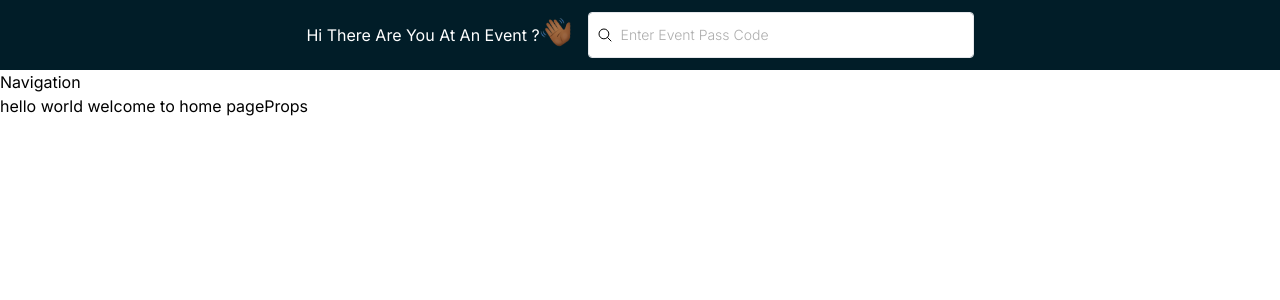
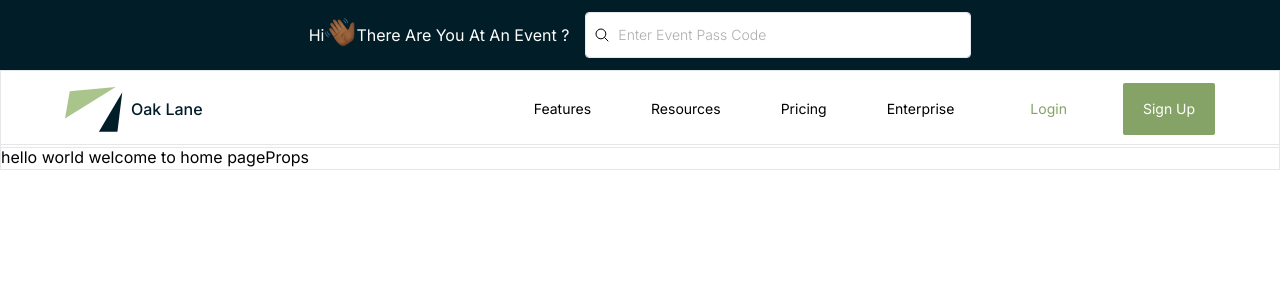
Before and after one commit to devdahcoder/oak-lane, a Next.js app: page / in a window 1280 px wide. Shown: the top 300 px of the page. Built offline with nearby package versions, Linux system fonts and the light colour scheme.

Commit message:
feat: added header

```diff
--- a/components/EventCodeContainer.tsx
+++ b/components/EventCodeContainer.tsx
@@ -34,11 +34,8 @@ const EventCodeContainer = (props: Props) => {
 
     return (
         <div className={`flex flex-row items-center justify-center py-3 bg-dark-100 space-x-4 ${className}`}>
-            <div className="flex flex-row items-center capitalize text-base text-white">
-                <p>Hi there are you at an event ? </p>
 
-                <span className="animate-wave"><img className="flex flex-row -items-center justify-center h-8 w-8" src="./Images/waving-hand.png" alt="waving-hand" /></span>
-            </div>
+            <div className="flex flex-row items-center capitalize text-base text-white">Hi <span className="animate-wave"><img className="flex flex-row -items-center justify-center h-8 w-8" src="./Images/waving-hand.png" alt="waving-hand" /></span> there are you at an event ? </div>
             <Input
                 placeholder='Enter Event Pass Code'
                 className='w-96 py-3 px-8 text-sm placeholder:font-light placeholder:text-gray-100'
--- a/components/Header.tsx
+++ b/components/Header.tsx
@@ -6,7 +6,7 @@ type Props = {}
 
 const Header = (props: Props) => {
     return (
-        <div>
+        <div className="absolute top-0 left-0 w-full z-50">
             <EventCodeContainer />
             <Navigation />
         </div>
--- a/components/Layouts/AppLayout.tsx
+++ b/components/Layouts/AppLayout.tsx
@@ -11,7 +11,7 @@ const AppLayout = (props: Props) => {
     return (
         <div>
             <Header />
-            <div>
+            <div className="border mt-36">
                 {props?.children}
             </div>
         </div>
--- /dev/null
+++ b/components/Logo.tsx
@@ -0,0 +1,25 @@
+import React from 'react';
+import MainLogo from '../public/Icons/Logo';
+
+type Props = {
+    className?: string;
+    style?: React.CSSProperties;
+    icon?: React.ReactNode;
+    title?: string;
+    titleClassName?: string;
+    titleStyle?: React.CSSProperties;
+    iconClassName?: string;
+}
+
+const Logo = (props: Props) => {
+    const { className, style, icon, title, titleStyle, titleClassName, iconClassName } = props;
+    return (
+        <div style={style} className={`flex flex-row items-center justify-center ${className}`}>
+            {icon ?? <MainLogo className={iconClassName} />}
+
+            <span style={titleStyle} className={`text-large font-medium text-dark-100 ml-2 ${titleClassName}`}>{title}</span>
+        </div>
+    )
+}
+
+export default Logo
--- /dev/null
+++ b/components/MultiNavigation.tsx
@@ -0,0 +1,28 @@
+import React from 'react';
+import Link from 'next/link';
+import { HeaderNavigationEnum } from '../types/enums';
+import { HeaderNavigation } from '../types';
+
+type Props = {
+    id: number;
+    index: number;
+    title: string;
+    href: string;
+    icon?: string;
+    className?: string;
+    style?: React.CSSProperties;
+    type: HeaderNavigationEnum;
+    subNavigation?: HeaderNavigation[];
+}
+
+const MultiNavigation = (props: Props) => {
+    return (
+        <div className="" draggable="false" role={'button'}>
+            <Link href={props?.href}>
+                <a className={props.className} style={props?.style}>{props?.title}</a>
+            </Link>
+        </div>
+    )
+}
+
+export default MultiNavigation
--- a/components/Navigation.tsx
+++ b/components/Navigation.tsx
@@ -1,10 +1,44 @@
-import React from 'react'
+import React from 'react';
+import Logo from './Logo';
+import { navigation } from '../context/navigation';
+import SingleNavigation from './SingleNavigation';
+import { HeaderNavigationEnum } from '../types/enums';
+
 
 type Props = {}
 
 const Navigation = (props: Props) => {
     return (
-        <div>Navigation</div>
+        <div className="border">
+            <div className={`flex flex-row items-center justify-between py-3 w-[90%] my-0 mx-auto`}>
+                <Logo title={`Oak Lane`} />
+
+
+                <div>
+                    <nav>
+                        <ul className={`flex flex-row items-center list-none space-x-5`}>
+                            {navigation.map(({title, href, id, type, subNavigation, className, icon, style}, index) => (
+                                <li key={index}>
+                                    {type === HeaderNavigationEnum.LINK && (
+                                        <SingleNavigation
+                                            title={title}
+                                            href={href}
+                                            id={id}
+                                            index={index}
+                                            type={type}
+                                            subNavigation={subNavigation}
+                                            className={className}
+                                            style={style}
+                                            icon={icon}
+                                        />
+                                    )}
+                                </li>
+                            ))}
+                        </ul>
+                    </nav>
+                </div>
+            </div>
+        </div>
     )
 }
 
--- /dev/null
+++ b/components/SingleNavigation.tsx
@@ -0,0 +1,36 @@
+import React from 'react';
+import Link from 'next/link';
+import { HeaderNavigationEnum } from '../types/enums';
+import { HeaderNavigation } from '../types';
+
+type Props = {
+    id: number;
+    index: number;
+    title: string;
+    href: string;
+    icon?: string;
+    className?: string;
+    style?: React.CSSProperties;
+    type: HeaderNavigationEnum;
+    subNavigation?: HeaderNavigation[];
+}
+
+const SingleNavigation = (props: Props) => {
+
+    const { id, index, title, href, icon, className, style, type, subNavigation } = props;
+
+    return (
+        <div className="flex flex-row items-center" draggable="false" >
+            <Link href={href}>
+                <a
+                    className={`flex flex-row items-center justify-center w-full h-full py-2 px-5 text-sm ${className}`}
+                    style={style}
+                >
+                    {title}
+                </a>
+            </Link>
+        </div>
+    )
+}
+
+export default SingleNavigation
--- /dev/null
+++ b/context/navigation.ts
@@ -0,0 +1,51 @@
+import { HeaderNavigation } from "../types";
+import { HeaderNavigationEnum } from "../types/enums";
+
+export const navigation: HeaderNavigation[] = [
+    {
+        id: 1,
+        title: "Features",
+        href: "#",
+        type: HeaderNavigationEnum.LINK,
+        className: "",
+    },
+    {
+        id: 2,
+        title: "Resources",
+        href: "#",
+        type: HeaderNavigationEnum.LINK,
+        className: "",
+    },
+    {
+        id: 3,
+        title: "Pricing",
+        href: "#",
+        type: HeaderNavigationEnum.LINK,
+        className: "",
+    },
+    {
+        id: 4,
+        title: "Enterprise",
+        href: "#",
+        type: HeaderNavigationEnum.LINK,
+        className: "",
+    },
+    {
+        id: 5,
+        title: "Login",
+        href: "#",
+        type: HeaderNavigationEnum.LINK,
+        className: `
+            bg-white text-green-100 px-9 py-4 transition-all delay-100 ease-linear
+            rounded-sm hover:bg-green-100 hover:text-white`,
+    },
+    {
+        id: 6,
+        title: "Sign Up",
+        href: "#",
+        type: HeaderNavigationEnum.LINK,
+        className: `
+            bg-green-100 text-white px-10 py-4 transition-all delay-100 ease-linear
+            rounded-sm hover:bg-white hover:text-green-100`,
+    }
+]
--- /dev/null
+++ b/public/Icons/Logo.tsx
@@ -0,0 +1,27 @@
+import React from 'react';
+
+type Props = {
+    className?: string;
+    width?: string;
+    height?: string;
+}
+
+const MainLogo = ({className, width, height }: Props) => {
+
+    const svgStyle = className ?? '';
+    const svgWidth = width ?? '58';
+    const svgHeight = height ?? '45';
+
+    return (
+        <svg
+            className={svgStyle}
+            width={svgWidth}
+            height={svgHeight}
+            viewBox={`0 0 ${svgWidth} ${svgHeight}`}
+            fill='none' xmlns='http://www.w3.org/2000/svg'>
+            <path d="M4.76961 4.2636L50.6483 0L0 31.4552L4.76961 4.2636Z" fill="#A9C58B"/>
+            <path d="M52.3877 44.625L57.2945 5.26917L33.8765 44.8404L52.3877 44.625Z" fill="#011D28"/>
+        </svg>
+    )
+}
+export default MainLogo;
--- a/tailwind.config.js
+++ b/tailwind.config.js
@@ -1,9 +1,10 @@
 /** @type {import('tailwindcss').Config} */
-const colors = require('tailwindcss/colors');
+// const colors = require('tailwindcss/colors');
 module.exports = {
   content: [
     "./pages/**/*.{js,ts,jsx,tsx}",
     "./components/**/*.{js,ts,jsx,tsx}",
+    "./context/**/*.{js,ts,jsx,tsx}",
   ],
   theme: {
     extend: {
@@ -14,6 +15,9 @@ module.exports = {
         gray: {
           100: 'hsl(0, 0%, 68%)',
         },
+        green: {
+          100: 'hsl(90, 25%, 52%)',
+        }
       },
       fontFamily: {
         inter: ['Inter', 'sans-serif'],
--- /dev/null
+++ b/types/enums.ts
@@ -0,0 +1,4 @@
+export enum HeaderNavigationEnum {
+    LINK,
+    STATIC,
+}
--- /dev/null
+++ b/types/index.ts
@@ -0,0 +1,12 @@
+import { HeaderNavigationEnum } from "./enums";
+
+export type HeaderNavigation = {
+    id: number;
+    title: string;
+    href: string;
+    icon?: string;
+    className?: string;
+    style?: React.CSSProperties;
+    type: HeaderNavigationEnum;
+    subNavigation?: HeaderNavigation[];
+}
```
